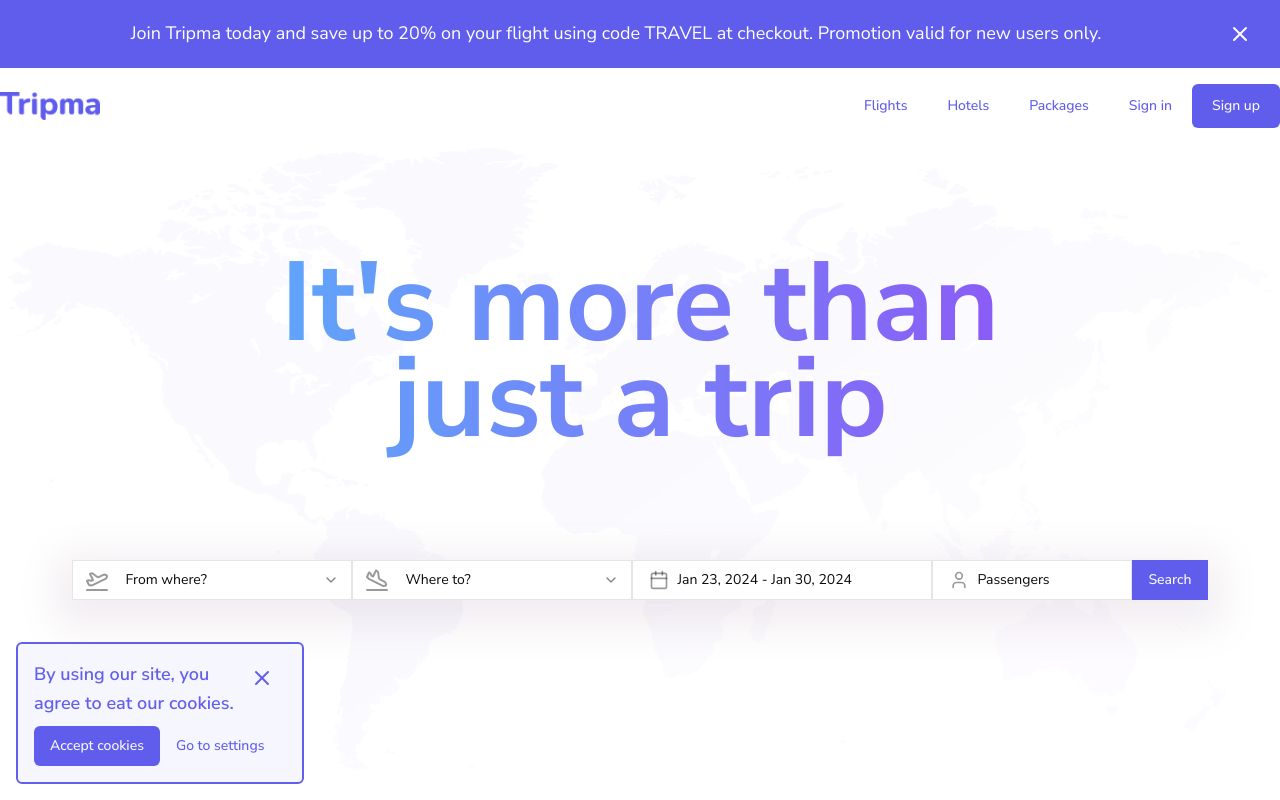
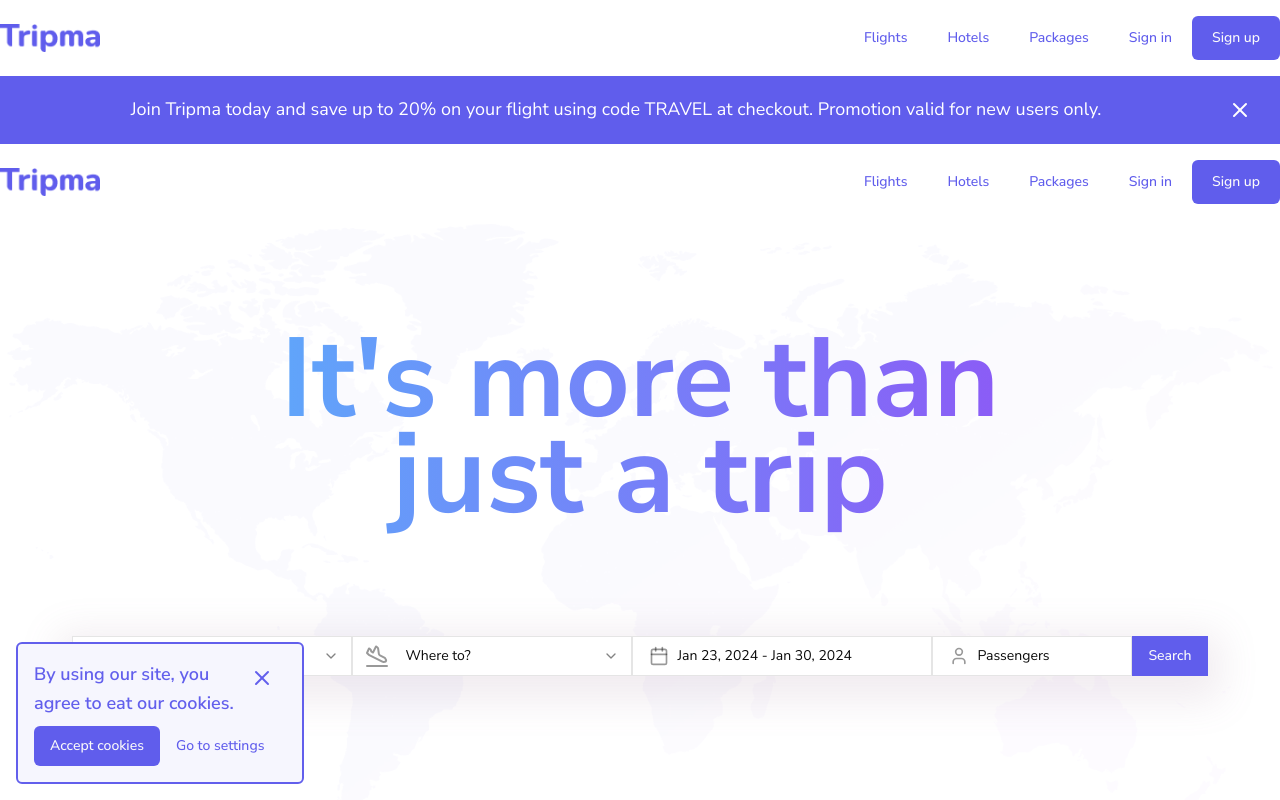
Before and after one commit to makkenzo/tripma, a Next.js app: page / in a window 1280 px wide. Shown: the top 800 px of the page. Built offline with nearby package versions, Linux system fonts and the light colour scheme.

Commit message:
404 page

```diff
--- /dev/null
+++ b/src/app/layout.tsx
@@ -0,0 +1,31 @@
+// Import your globals here
+import Navbar from "@/components/nav-bar";
+import "@/styles/globals.css";
+
+import { Inter } from "next/font/google";
+
+const inter = Inter({
+    subsets: ["latin"],
+});
+
+export const metadata = {
+    title: "New page title here",
+    description: "Sample description",
+};
+
+export default function RootLayout({
+    children,
+}: {
+    children: React.ReactNode;
+}) {
+    return (
+        <html lang="en">
+            <body className={inter.className}>
+                <div className="max-w-[1360px] w-full mx-auto">
+                    <Navbar />
+                    {children}
+                </div>
+            </body>
+        </html>
+    );
+}
--- /dev/null
+++ b/src/app/not-found.tsx
@@ -0,0 +1,28 @@
+import { Button } from "@/components/ui/button";
+import Image from "next/image";
+import Link from "next/link";
+
+export default function NotFound() {
+    return (
+        <div className="bg-[#93B4F6] p-12 rounded-xl mt-36">
+            <div className="flex justify-between">
+                <div className="flex flex-col gap-10 my-auto mx-auto">
+                    <p className="text-[5rem] font-semibold w-[700px] leading-[5rem] text-white">
+                        It looks like you are lost in space
+                    </p>
+                    <Link href="/">
+                        <Button className="text-2xl py-6">
+                            Get back to earth
+                        </Button>
+                    </Link>
+                </div>
+                <Image
+                    src="/svgs/404.svg"
+                    alt="not_found"
+                    height={600}
+                    width={600}
+                />
+            </div>
+        </div>
+    );
+}
```
Also changed, not shown: public/svgs/404.svg (added).
